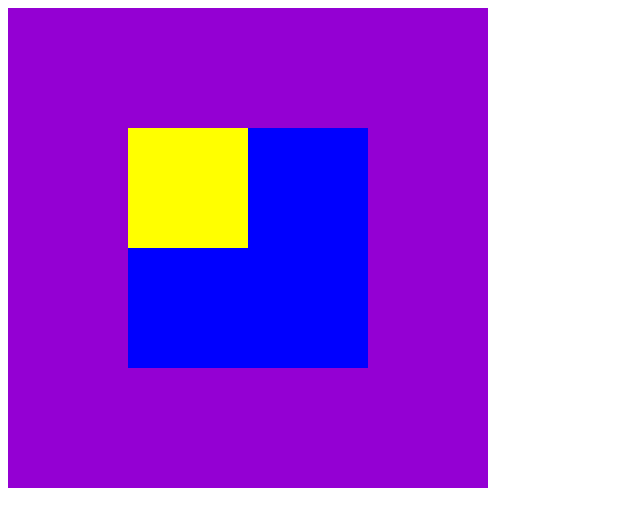
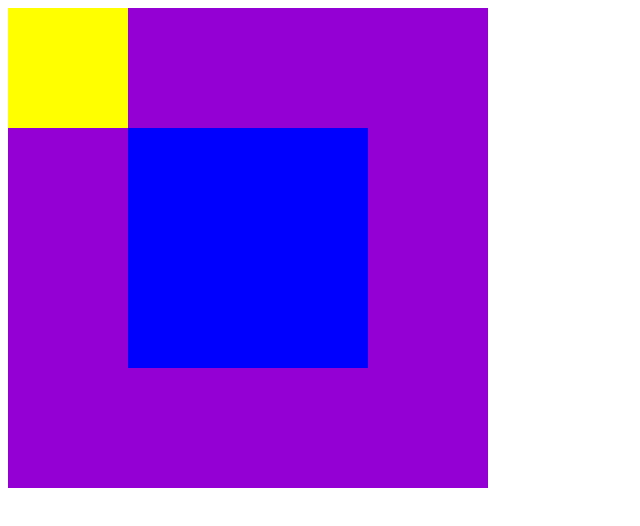
Before and after one commit to adaramirez/PracticalExercises, a plain HTML site: page index.html in a window 1280 px wide. Shown: the whole page, without its empty margins (0-640 px from the left). Drawn offline with Linux system fonts and the light colour scheme; files whose address does not match are found by name.

Commit message:
Second part of exercise, float box

```diff
--- a/CSS/main.css
+++ b/CSS/main.css
@@ -19,8 +19,10 @@ body > div > div{
     height: 15em;
 }
 
-body > div > div > div{
+#floating{
     background-color: yellow;
     height: 7.5em;
     width: 7.5em;
+    padding: 0;
+    float: left;
 }
--- a/index.html
+++ b/index.html
@@ -1,4 +1,4 @@
-<!DOCTYPE <!DOCTYPE html>
+<!DOCTYPE html>
 <html>
 <head>
     <meta charset="utf-8" />
@@ -9,10 +9,9 @@
 
 </head>
 <body>
+    <div id="floating"></div>
     <div>
-        <div>
-            <div></div>
-        </div>
+        <div></div>
     </div>
     <script src="app.js"></script>
 </body>
```
Also changed, not shown: 1 other file.
